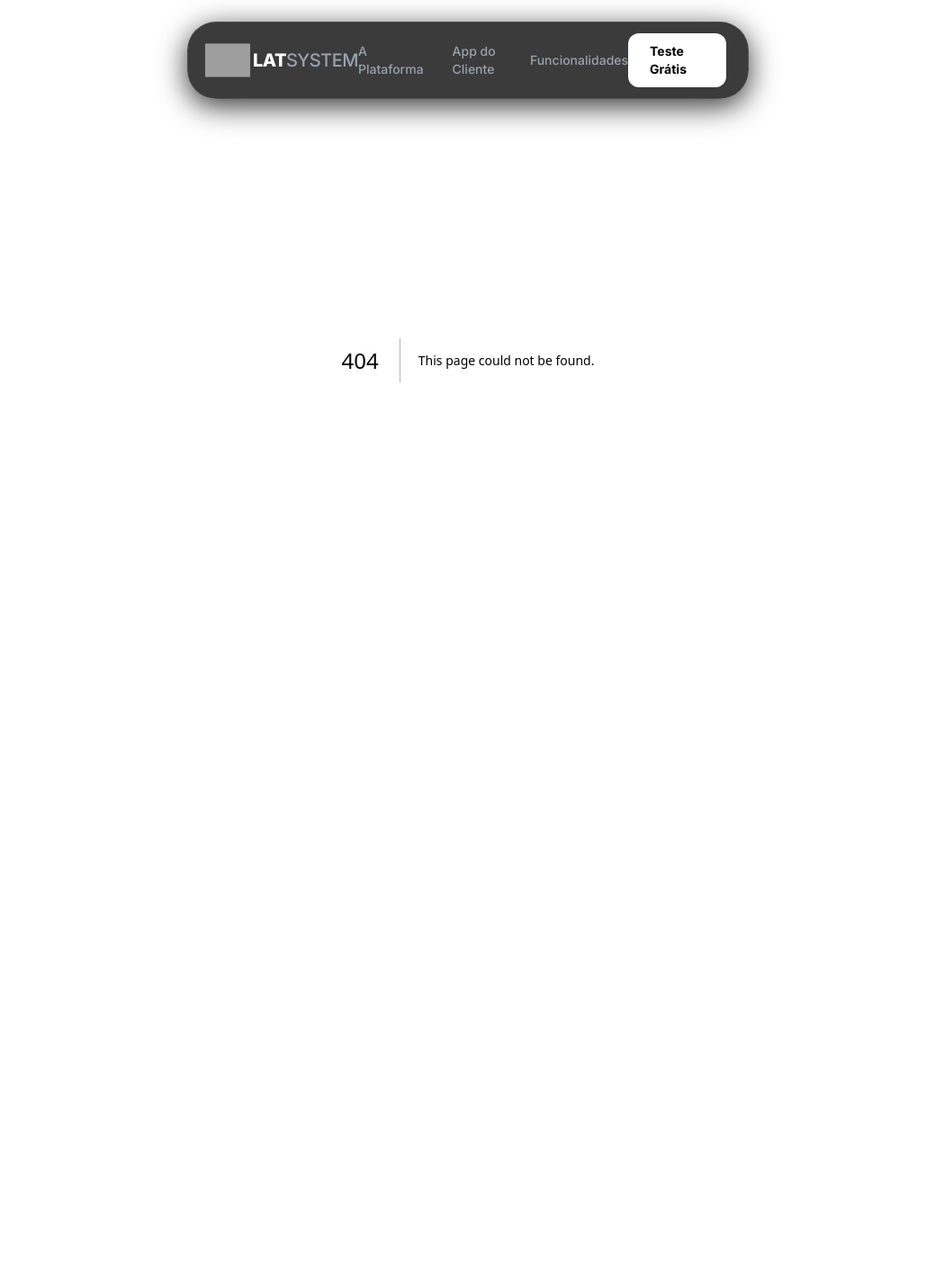
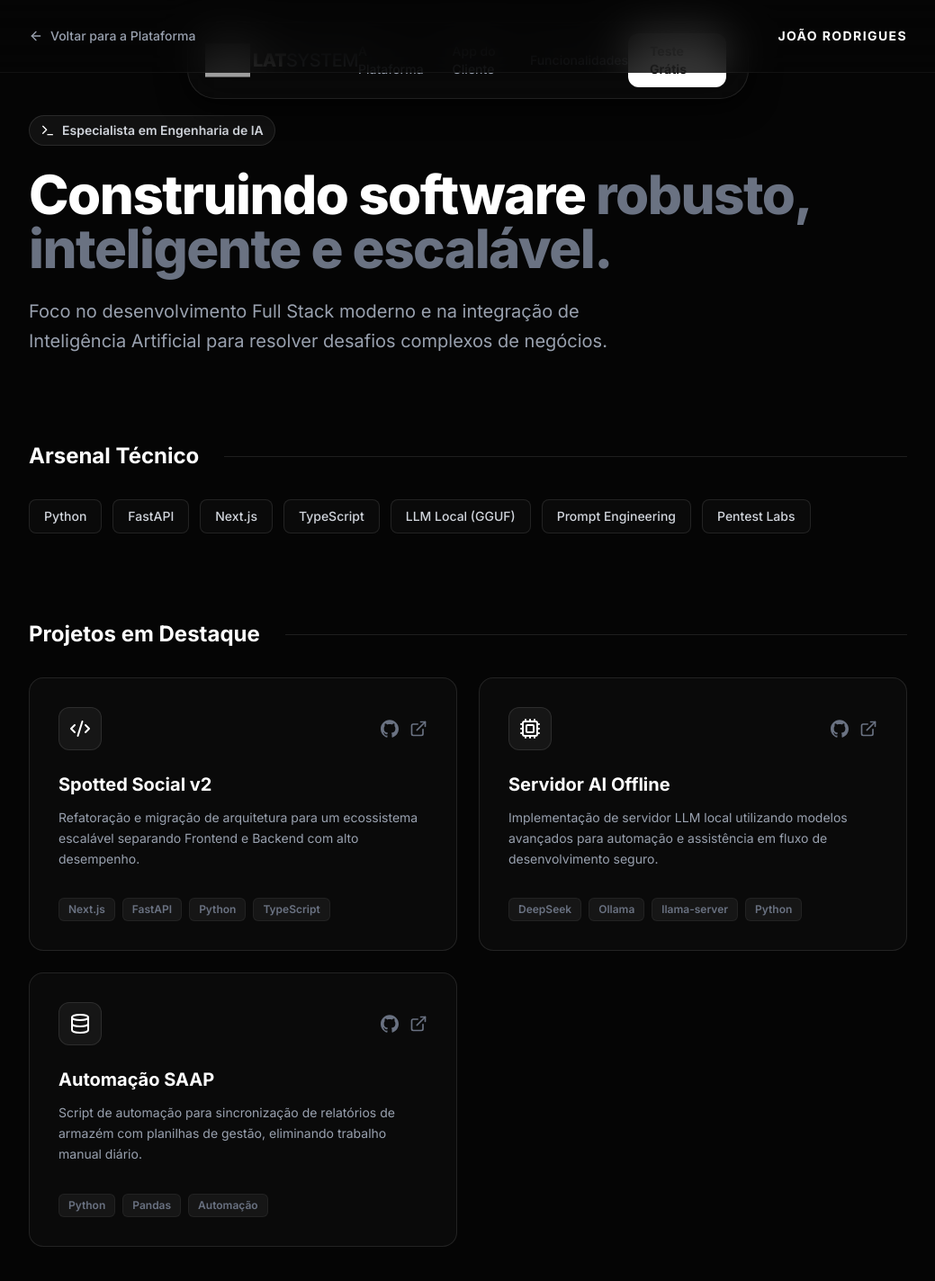
Before and after one commit to joaorodriguesdev-detect/lattech-landing, a Next.js app in the folder ion-landing-page/: page /portfolio in a window 1280 px wide. Before the commit this address had no page. Shown: the top 1424 px of the page at 90% size, without its empty margins (120-1159 px from the left). Before the commit the page ends 800 px from the top, so only its background shows below. Built offline with nearby package versions, Linux system fonts and the light colour scheme; grey boxes are pictures that could not be loaded.

Commit message:
Adc page

```diff
--- /dev/null
+++ b/ion-landing-page/src/app/portfolio/page.tsx
@@ -0,0 +1,172 @@
+"use client";
+
+import { motion } from "framer-motion";
+import Link from "next/link";
+import { ArrowLeft, ExternalLink, Terminal, Code2, Cpu, Database } from "lucide-react";
+
+function GitHubIcon({ className }: { className?: string }) {
+  return (
+    <svg className={className} viewBox="0 0 24 24" fill="currentColor" aria-hidden="true">
+      <path d="M12 .297c-6.63 0-12 5.373-12 12 0 5.303 3.438 9.8 8.205 11.385.6.113.82-.258.82-.577 0-.285-.01-1.04-.015-2.04-3.338.724-4.042-1.61-4.042-1.61-.546-1.387-1.333-1.756-1.333-1.756-1.089-.745.083-.729.083-.729 1.205.084 1.839 1.237 1.839 1.237 1.07 1.834 2.807 1.304 3.492.997.107-.775.418-1.305.762-1.604-2.665-.305-5.467-1.334-5.467-5.931 0-1.311.469-2.381 1.236-3.221-.124-.303-.535-1.524.117-3.176 0 0 1.008-.322 3.301 1.23.957-.266 1.983-.399 3.003-.404 1.02.005 2.047.138 3.006.404 2.291-1.552 3.297-1.23 3.297-1.23.653 1.653.242 2.874.118 3.176.77.84 1.235 1.911 1.235 3.221 0 4.609-2.807 5.624-5.479 5.921.43.372.823 1.102.823 2.222 0 1.606-.015 2.896-.015 3.286 0 .315.21.69.825.57C20.565 22.092 24 17.592 24 12.297c0-6.627-5.373-12-12-12" />
+    </svg>
+  );
+}
+
+// Array de Stacks focado em Engenharia de Software e IA
+const stacks = [
+  { name: "Python", category: "Backend & IA" },
+  { name: "FastAPI", category: "Backend" },
+  { name: "Next.js", category: "Frontend Arch" },
+  { name: "TypeScript", category: "Frontend Arch" },
+  { name: "LLM Local (GGUF)", category: "Engenharia de IA" },
+  { name: "Prompt Engineering", category: "Engenharia de IA" },
+  { name: "Pentest Labs", category: "Cybersecurity" },
+];
+
+// Array de Projetos demonstrando senioridade técnica
+const projects = [
+  {
+    title: "Spotted Social v2",
+    description: "Refatoração e migração de arquitetura para um ecossistema escalável separando Frontend e Backend com alto desempenho.",
+    techs: ["Next.js", "FastAPI", "Python", "TypeScript"],
+    icon: Code2,
+    link: "#",
+    github: "#"
+  },
+  {
+    title: "Servidor AI Offline",
+    description: "Implementação de servidor LLM local utilizando modelos avançados para automação e assistência em fluxo de desenvolvimento seguro.",
+    techs: ["DeepSeek", "Ollama", "llama-server", "Python"],
+    icon: Cpu,
+    link: "#",
+    github: "#"
+  },
+  {
+    title: "Automação SAAP",
+    description: "Script de automação para sincronização de relatórios de armazém com planilhas de gestão, eliminando trabalho manual diário.",
+    techs: ["Python", "Pandas", "Automação"],
+    icon: Database,
+    link: "#",
+    github: "#"
+  }
+];
+
+export default function Portfolio() {
+  return (
+    <main className="min-h-screen bg-[#050505] selection:bg-white selection:text-black">
+
+      {/* Navbar Minimalista do Portfólio */}
+      <nav className="fixed top-0 w-full z-50 bg-[#050505]/80 backdrop-blur-xl border-b border-white/5">
+        <div className="max-w-5xl mx-auto px-6 h-20 flex items-center justify-between">
+          <Link
+            href="/"
+            className="flex items-center gap-2 text-gray-400 hover:text-white transition-colors group text-sm font-medium"
+          >
+            <ArrowLeft className="w-4 h-4 group-hover:-translate-x-1 transition-transform" />
+            Voltar para a Plataforma
+          </Link>
+          <div className="text-white font-bold uppercase tracking-widest text-sm">
+            João Rodrigues
+          </div>
+        </div>
+      </nav>
+
+      <div className="max-w-5xl mx-auto px-6 pt-32 pb-24">
+
+        {/* Header Section */}
+        <motion.div
+          initial={{ opacity: 0, y: 20 }}
+          animate={{ opacity: 1, y: 0 }}
+          transition={{ duration: 0.5 }}
+          className="mb-24"
+        >
+          <div className="inline-flex items-center gap-2 px-3 py-1.5 rounded-full bg-white/5 border border-white/10 mb-6">
+            <Terminal className="w-4 h-4 text-white" />
+            <span className="text-sm font-semibold text-gray-300">Especialista em Engenharia de IA</span>
+          </div>
+          <h1 className="text-4xl md:text-6xl font-extrabold text-white tracking-tight mb-6">
+            Construindo software <span className="text-gray-500">robusto, inteligente e escalável.</span>
+          </h1>
+          <p className="text-xl text-gray-400 max-w-2xl leading-relaxed">
+            Foco no desenvolvimento Full Stack moderno e na integração de Inteligência Artificial para resolver desafios complexos de negócios.
+          </p>
+        </motion.div>
+
+        {/* Stacks & Techs */}
+        <motion.div
+          initial={{ opacity: 0, y: 20 }}
+          animate={{ opacity: 1, y: 0 }}
+          transition={{ duration: 0.5, delay: 0.1 }}
+          className="mb-24"
+        >
+          <h2 className="text-2xl font-bold text-white mb-8 flex items-center gap-3">
+            Arsenal Técnico
+            <div className="h-px bg-white/10 flex-1 ml-4"></div>
+          </h2>
+          <div className="flex flex-wrap gap-3">
+            {stacks.map((stack, index) => (
+              <div
+                key={index}
+                className="px-4 py-2 rounded-lg bg-[#0a0a0a] border border-white/10 text-gray-300 text-sm font-medium hover:border-white/30 hover:bg-white/5 transition-colors cursor-default"
+              >
+                {stack.name}
+              </div>
+            ))}
+          </div>
+        </motion.div>
+
+        {/* Projetos em Destaque */}
+        <motion.div
+          initial={{ opacity: 0, y: 20 }}
+          animate={{ opacity: 1, y: 0 }}
+          transition={{ duration: 0.5, delay: 0.2 }}
+        >
+          <h2 className="text-2xl font-bold text-white mb-8 flex items-center gap-3">
+            Projetos em Destaque
+            <div className="h-px bg-white/10 flex-1 ml-4"></div>
+          </h2>
+
+          <div className="grid grid-cols-1 md:grid-cols-2 gap-6">
+            {projects.map((project, index) => {
+              const Icon = project.icon;
+              return (
+                <div
+                  key={index}
+                  className="group relative p-8 rounded-2xl bg-[#0a0a0a] border border-white/10 transition-all duration-300 hover:-translate-y-1 hover:border-white/20 flex flex-col h-full"
+                >
+                  <div className="flex items-center justify-between mb-6">
+                    <div className="w-12 h-12 rounded-xl bg-white/5 border border-white/10 flex items-center justify-center">
+                      <Icon className="w-6 h-6 text-white" />
+                    </div>
+                    <div className="flex items-center gap-3">
+                      <a href={project.github} className="text-gray-500 hover:text-white transition-colors">
+                        <GitHubIcon className="w-5 h-5" />
+                      </a>
+                      <a href={project.link} className="text-gray-500 hover:text-white transition-colors">
+                        <ExternalLink className="w-5 h-5" />
+                      </a>
+                    </div>
+                  </div>
+
+                  <h3 className="text-xl font-bold text-white mb-3">{project.title}</h3>
+                  <p className="text-gray-400 text-sm leading-relaxed mb-8 flex-1">
+                    {project.description}
+                  </p>
+
+                  <div className="flex flex-wrap gap-2 mt-auto">
+                    {project.techs.map((tech, i) => (
+                      <span key={i} className="text-xs font-semibold text-gray-500 bg-white/5 px-2.5 py-1 rounded-md border border-white/5">
+                        {tech}
+                      </span>
+                    ))}
+                  </div>
+                </div>
+              )
+            })}
+          </div>
+        </motion.div>
+
+      </div>
+    </main>
+  );
+}
```
